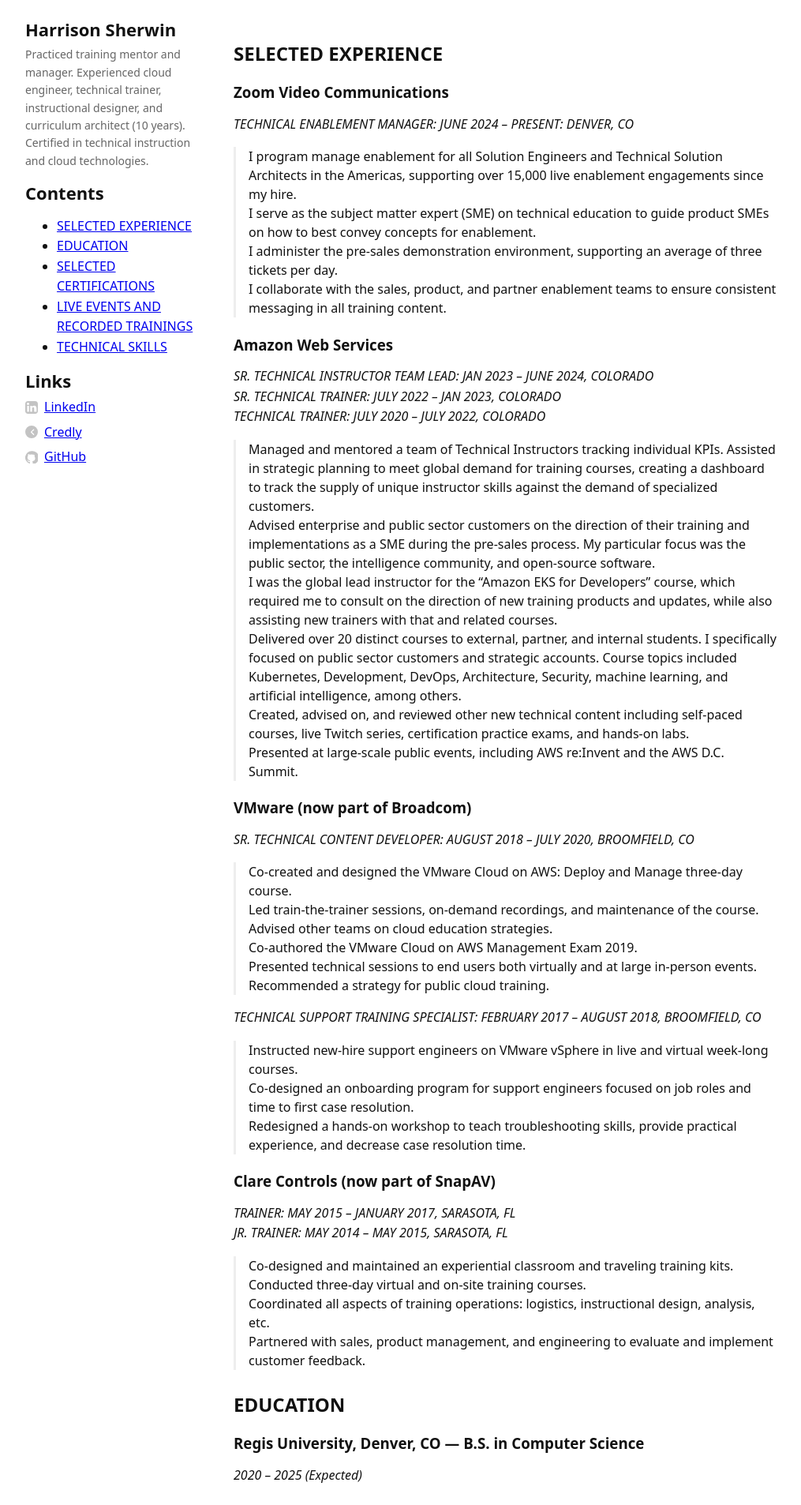
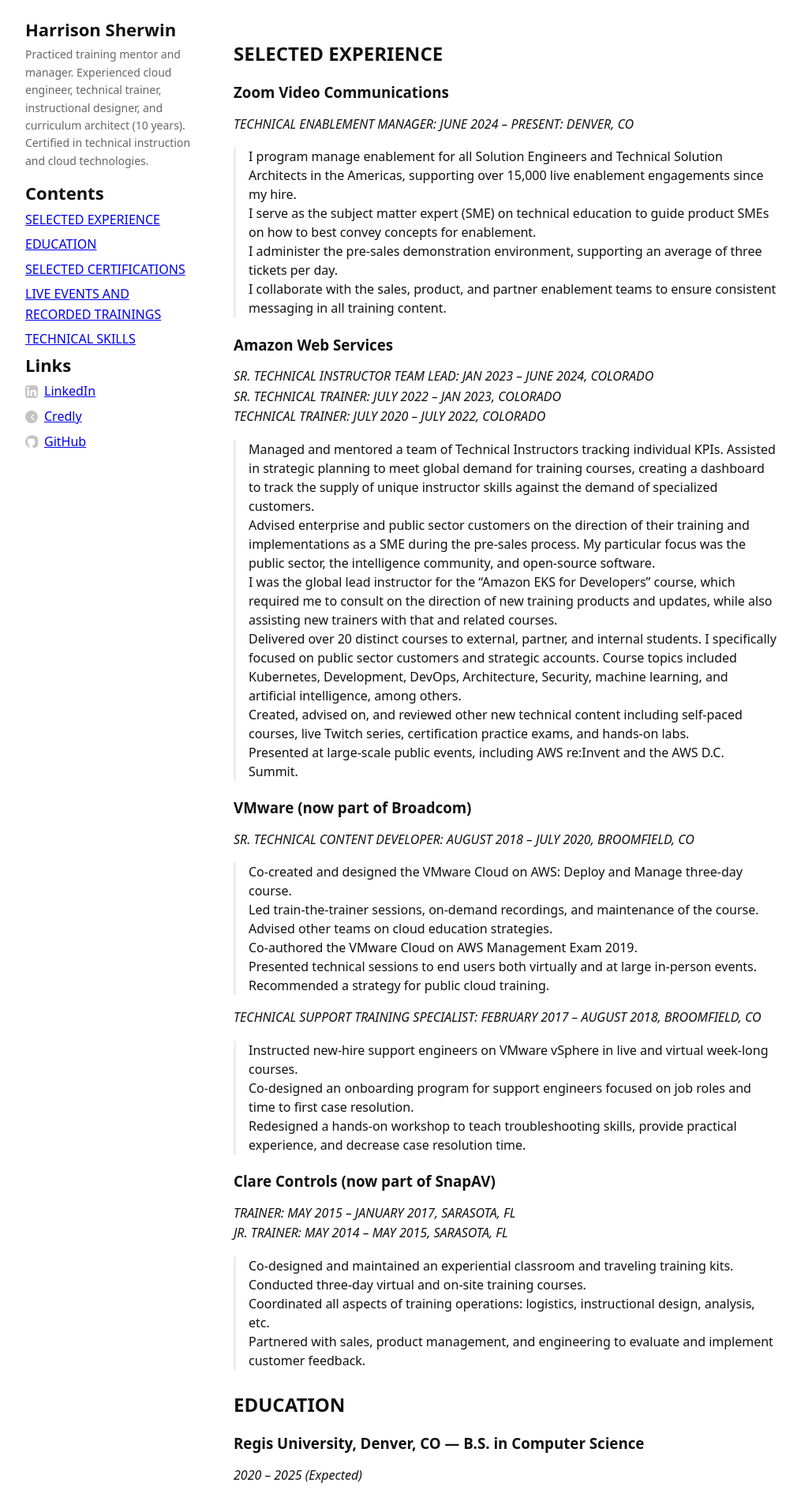
Before and after one commit to hasherwi/hasherwi.github.io, a Jekyll site: the page built from index.md, in a window 1280 px wide. Shown: the top 1906 px of the page at 79% size, without its empty margins (132-1147 px from the left). Built offline with Jekyll 4.4.1, drawn with Linux system fonts in a browser that asks for light colours.

Commit message:
Update style.css
Update TOC to same style as links.

```diff
--- a/assets/css/style.css
+++ b/assets/css/style.css
@@ -40,13 +40,13 @@
 
 .site-description { margin: 0 0 16px 0; color: var(--muted); font-size: 14px; }
 
-.social ul { list-style: none; padding: 0; margin: 0; }
-.social li { margin: 6px 0; }
+.social ul, .toc ul { list-style: none; padding: 0; margin: 0; }
+.social li, .toc li { margin: 6px 0; }
 
-.social a:hover { border-bottom-color: currentColor; }
+.social a:hover, .toc a:hover { border-bottom-color: currentColor; }
 
 /* Social links: icon sizing + opacity */
-.social a {
+.social a, .toc a {
     display: flex;
     align-items: center;
     gap: 8px;
```
